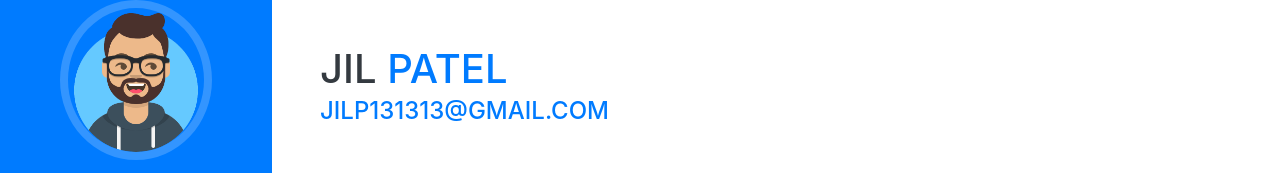
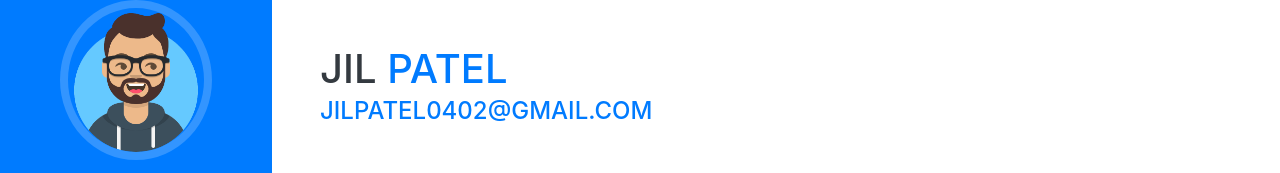
Before and after one commit to jilpatel13/Personal-Portfolio, a website with bundled scripts: page index.html in a window 1280 px wide. Shown: the part 196-369 px from the top of the page. Built offline with nearby package versions, Linux system fonts and the light colour scheme; a web font is replaced by a local one.

Commit message:
Update index.html

```diff
--- a/index.html
+++ b/index.html
@@ -67,7 +67,7 @@
           <span class="text-primary">PATEL</span>
         </h1>
         <div class="subheading mb-5">
-          <a href="mailto:name@email.com">jilp131313@gmail.com</a>
+          <a href="mailto:name@email.com">jilpatel0402@gmail.com</a>
         </div>
         <p class="lead mb-5">Always eager to learn new technology to transform the world. I'm a third year student currently pursuing my Bachelor of Technology focused on information & communication technology from Pandit Deendayal Petroleum University, Gujarat, India.</p>
         <div class="social-icons">
```
